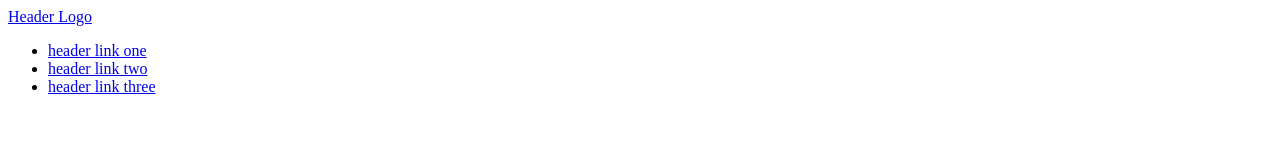
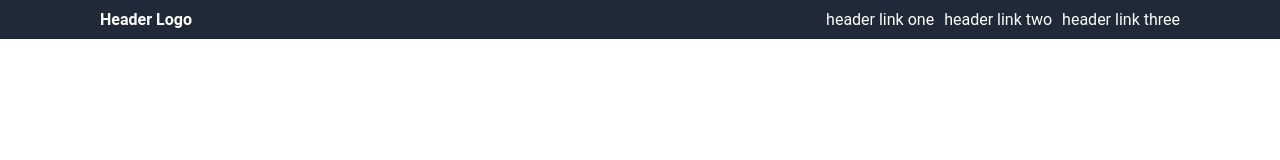
Before and after one commit to Marbling-Zero/landing-page, a plain HTML site: page index.html in a window 1280 px wide. Drawn offline with Linux system fonts and the light colour scheme.

Commit message:
Style header and nav

```diff
--- a/index.html
+++ b/index.html
@@ -7,13 +7,16 @@
     <link rel="stylesheet" href="./styles.css">
 </head>
 <body>
-    <header>
+    <header class="container">
         <a href="#" class="header-logo">Header Logo</a>
-        <ul>
-            <li><a href="#">header link one</a></li>
-            <li><a href="#">header link two</a></li>
-            <li><a href="#">header link three</a></li>
+        <nav>
+            <ul class="header-links">
+                <li><a href="#" class="header-link">header link one</a></li>
+                <li><a href="#" class="header-link">header link two</a></li>
+                <li><a href="#" class="header-link">header link three</a></li>
         </ul>
+        </nav>
+
     </header>
 </body>
 </html>
--- a/styles.css
+++ b/styles.css
@@ -0,0 +1,36 @@
+* {
+    padding: 0;
+    margin: 0;
+    box-sizing: border-box;
+    font-family: Roboto;
+}
+
+.container {
+    padding-left: 100px;
+    padding-right: 100px;
+}
+
+header {
+    padding-top: 10px;
+    padding-bottom: 10px;
+    display: flex;
+    justify-content: space-between;
+    background-color: #1F2937;
+}
+
+.header-logo {
+    color: white;
+    text-decoration: none;
+    font-weight: 700;
+}
+
+.header-links {
+    display: flex;
+    list-style-type: none;
+    gap: 10px;
+}
+
+.header-link  {
+    color: white;
+    text-decoration: none;
+}
```
